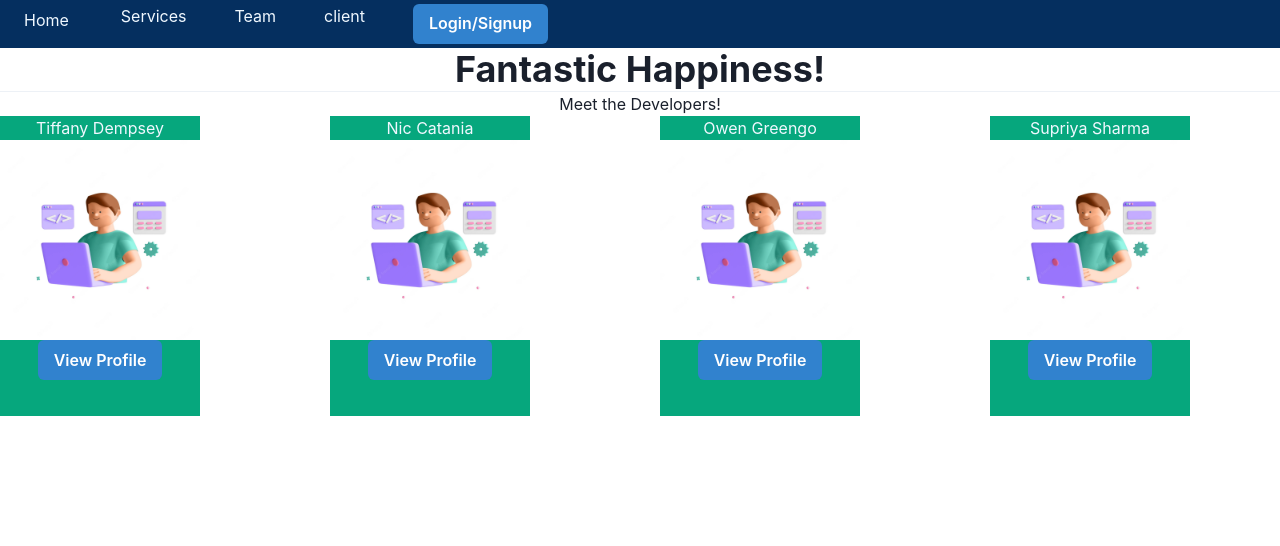
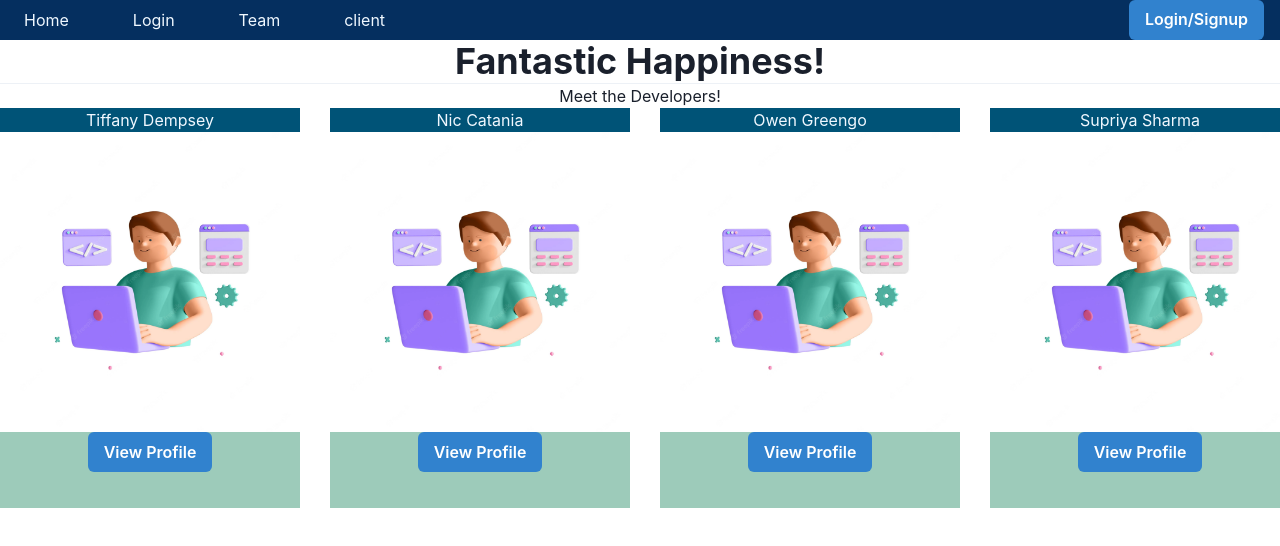
Before and after one commit to Niccatania/DevelUP, a React (Create React App) app in the folder client/: page / in a window 1280 px wide. Shown: the top 546 px of the page. Built offline with nearby package versions, Linux system fonts and the light colour scheme.

Commit message:
basic nav routes working

```diff
--- a/client/src/App.js
+++ b/client/src/App.js
@@ -1,35 +1,23 @@
 import "./App.css";
-
-// import { BrowserRouter as Router, Routes, Route } from "react-router-dom";
-
-// import {
-//   ApolloClient,
-//   InMemoryCache,
-//   ApolloProvider,
-//   createHttpLink,
-// } from "@apollo/client";
-
 import Landing from "./pages/landing";
-import Login from "./pages/services";
+import Login from "./pages/login";
 import NavBar from "./components/NavBar";
-
 import { ChakraProvider } from "@chakra-ui/react";
-
-// const httpLink = createHttpLink({
-//   uri: '/graphql',
-// });
-
-// const client = new ApolloClient({
-//   link: authLink.concat(httpLink),
-//   cache: new InMemoryCache(),
-// });
+import {Route, Routes} from "react-router-dom";
+import DevProfile from "./pages/devProfile";
 
 function App() {
   return (
-    //Wrap application in chakra provider at root(TIffany)
     <div>
       <ChakraProvider>
-        <Landing />
+        <NavBar />
+        <div className="container">
+<Routes>
+  <Route path="/" element={<Landing />} />
+  <Route path="/Login" element={<Login />} />
+  <Route path="/DevProfile" element={<DevProfile />} />
+</Routes>
+        </div>
       </ChakraProvider>
     </div>
   );
--- a/client/src/components/NavBar.js
+++ b/client/src/components/NavBar.js
@@ -1,7 +1,6 @@
 import React from "react";
 import { SimpleGrid } from '@chakra-ui/react'
 import "./index.css"
-
 import {
     Container,
     Button,
@@ -16,6 +15,7 @@ import {
     Avatar,
     Divider,
   } from "@chakra-ui/react";
+  import { Link } from "react-router-dom";
 
 const Navbar = () => {
     return(
@@ -23,18 +23,29 @@ const Navbar = () => {
         <div>
             <nav className="navBar">
             <ul className="listClass">
-                <li className="listClass">Home</li>
-                <li>Services</li>
+                <li>
+                <Link to="/" >
+                Home</Link>
+                </li>
+
+
+
+                <li>
+                <Link to="/Login" >
+                Login</Link>
+                </li>
+
                 <li>Team</li>
                 <li>client</li>
+                </ul>
                 <Box>
        {" "}
-       <Button className="btn" colorScheme="blue" to="/login">
+       <Button className="loginBtn" colorScheme="blue" to="/Login">
          Login/Signup
        </Button>
 
      </Box>
-            </ul>
+
          </nav>
          </div>
 
--- a/client/src/components/devCard.js
+++ b/client/src/components/devCard.js
@@ -14,8 +14,9 @@ const devCard = (props) => {
       {props.devData.map((dev) => {
         return (
           <div key={dev.id}>
-            <Box   color="aliceblue" bg="#06A77D" w="200px" h="300px" border= 'px'>
-                    <Box bg="005377" w="200px" h="px">
+            <Box bg="#9DCBBA" w="300px" h="400px">
+            <Box   color="aliceblue" bg="06A77D" w="300px" h="00px" border= 'px'>
+                    <Box bg="#005377" w="300px" h="300px">
                       <center>
                         <h1>{dev.name}</h1>
                         <img
@@ -30,6 +31,7 @@ const devCard = (props) => {
                       </center>
                     </Box>
                     </Box>
+                    </Box>
                     <Spacer />
           </div>
         );
--- a/client/src/components/index.css
+++ b/client/src/components/index.css
@@ -22,11 +22,15 @@ justify-content: space-between;
 }
 .listClass{
   display: inline;
-  padding: 0.25rem;
+  padding: 0.5rem;
   margin: 0;
   list-style: none;
- gap: 3rem;
+ gap: 4rem;
   color: aliceblue;
     display: flex;
   flex-direction: row;
 }
+.loginBtn{
+  align-items: flex-end;
+  justify-content: flex-end;
+}
--- a/client/src/pages/landing.js
+++ b/client/src/pages/landing.js
@@ -24,7 +24,7 @@ import DevProfile from "./devProfile";
 const Landing = () => {
   return (
     <div>
-        < Navbar />
+
     <Center>
        <Heading> Fantastic Happiness!</Heading>
      </Center>
```
Also changed, not shown: client/package.json (+3 -7 lines), client/src/index.js (+3 -10 lines), 1 other file (tests, documents, lock files or other folders).
